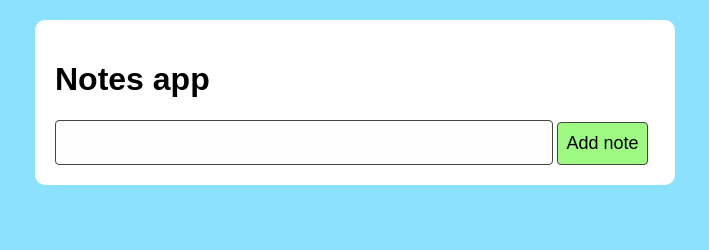
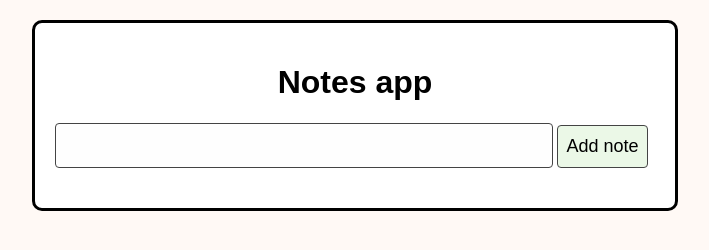
Before and after one commit to ThomasSel/javascript-web-applications, a website: page notes-app/index.html in a window 1280 px wide. Shown: the whole page, without its empty margins (285-994 px from the left). Drawn offline with Linux system fonts and the light colour scheme; files that its build step writes are made by us from their sources.

Commit message:
Modifies notes-app stylesheet

```diff
--- a/notes-app/styles.css
+++ b/notes-app/styles.css
@@ -3,7 +3,7 @@ h1, p, * {
 }
 
 html {
-  background:#8ae2ff;
+  background:#fff9f5;
 }
 
 body {
@@ -13,11 +13,19 @@ body {
   margin-top: 20px;
   padding: 20px;
   border-radius: 10px;
+  border: 3px solid black;
 }
 
-.note {
+h1 {
+  text-align: center;
+}
+
+#main-container .note {
+  padding: 15px;
+}
+
+#main-container .note:not(:last-of-type) {
   border-bottom: 1px solid #aaa;
-  padding: 15px;
 }
 
 input[type=text] {
@@ -27,10 +35,11 @@ input[type=text] {
   padding: 10px 8px;
   border: 1px solid #444;
   font-size: 20px;
+  margin-bottom: 20px;
 }
 
 button {
-  background: #9efa82;
+  background: #ebf8e7;
   border-radius: 4px;
   padding: 10px 8px;
   border: 1px solid #444;
```
